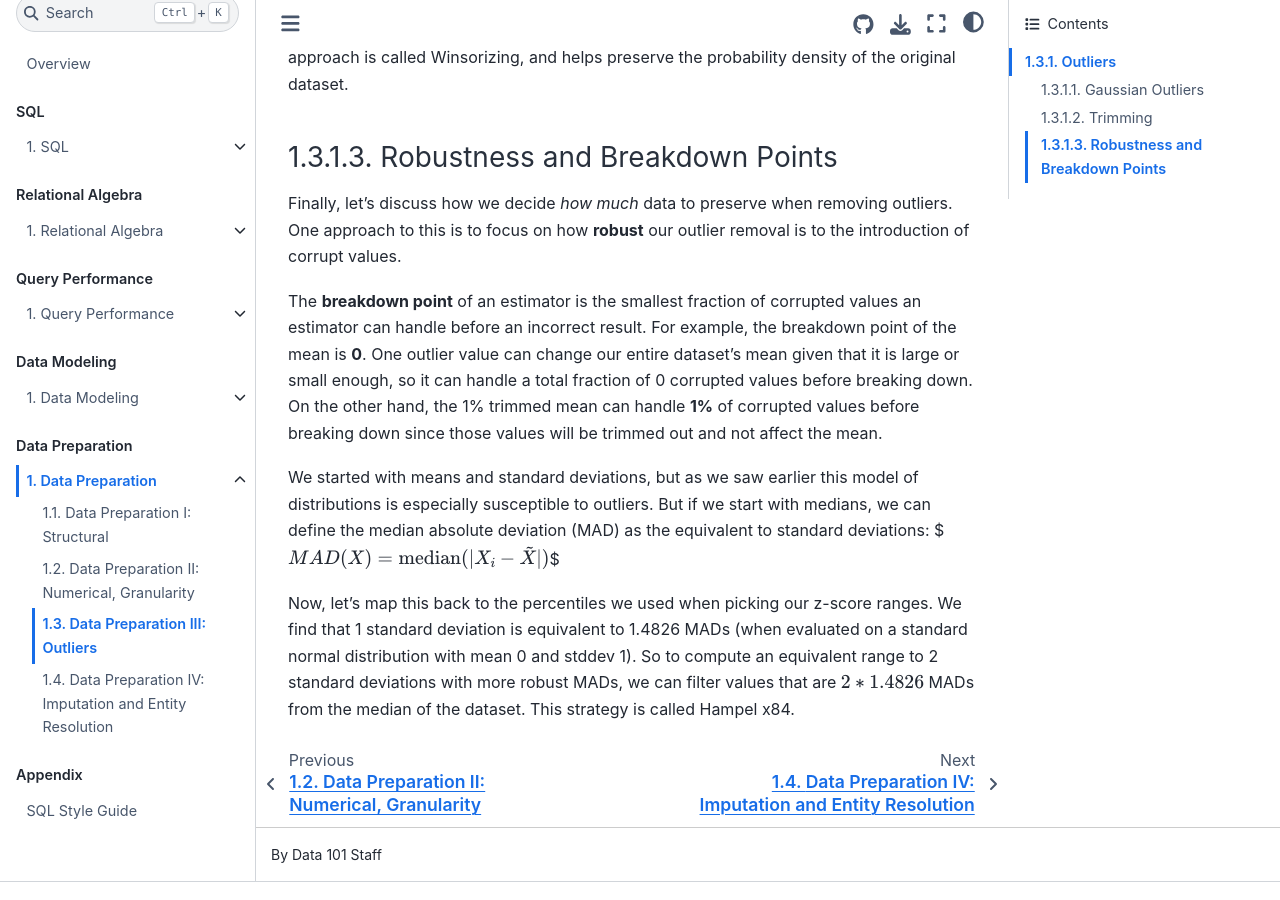
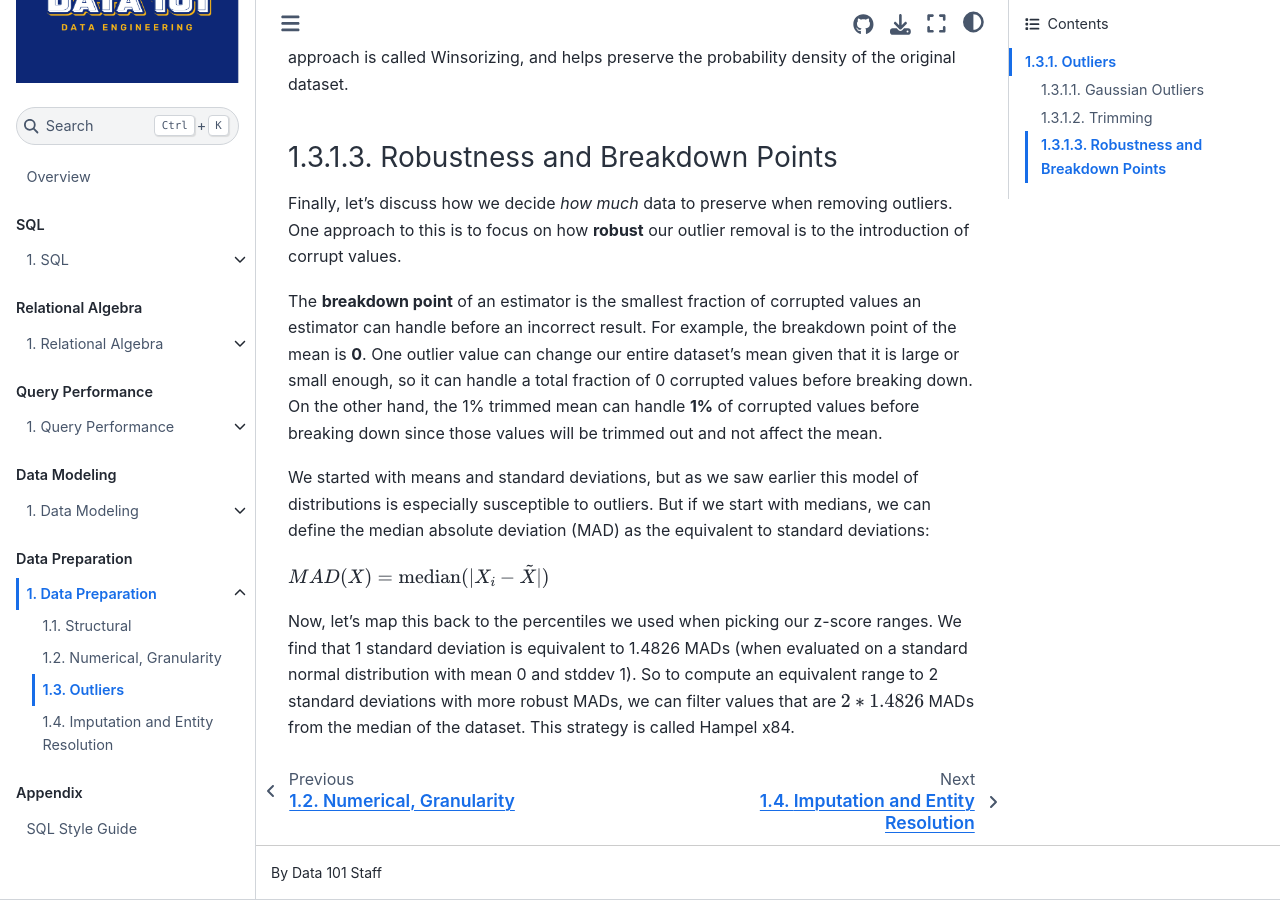
Before and after one commit to cal-data-eng/notes, a Jupyter Book: the page built from 5-data_prep/outliers.md, in a window 1280 px wide and 900 px high, scrolled down 1312 px. Built offline with Jupyter Book 1.0.4 settings and Sphinx 7.4.7 and the Sphinx Book theme 1.1.4, drawn with Linux system fonts in a browser that asks for light colours; some of the changed text lies outside the part shown.

Commit message:
fixed syntax error based on student's suggestions

```diff
--- a/5-data_prep/granularity.md
+++ b/5-data_prep/granularity.md
@@ -1,4 +1,4 @@
-# Data Preparation II: Numerical, Granularity
+# Numerical, Granularity
 
 **Last Updated:** October 6th, 2024
 
--- a/5-data_prep/outliers.md
+++ b/5-data_prep/outliers.md
@@ -1,6 +1,6 @@
-# Data Preparation III: Outliers
+# Outliers
 
-**Last Updated:** October 10th, 2024
+**Last Updated:** October 16th, 2024
 
 ## Outliers
 
@@ -32,8 +32,9 @@
 The **breakdown point** of an estimator is the smallest fraction of corrupted values an estimator can handle before an incorrect result. For example, the breakdown point of the mean is **0**. One outlier value can change our entire dataset's mean given that it is large or small enough, so it can handle a total fraction of 0 corrupted values before breaking down. On the other hand, the 1% trimmed mean can handle **1%** of corrupted values before breaking down since those values will be trimmed out and not affect the mean.
 
 We started with means and standard deviations, but as we saw earlier this model of distributions is especially susceptible to outliers. But if we start with medians, we can define the median absolute deviation (MAD) as the equivalent to standard deviations:
-$$
+
+$
 MAD(X) = \text{median}(|X_i - \tilde{X}|)
-$$
+$
 
 Now, let's map this back to the percentiles we used when picking our z-score ranges. We find that 1 standard deviation is equivalent to 1.4826 MADs (when evaluated on a standard normal distribution with mean 0 and stddev 1). So to compute an equivalent range to 2 standard deviations with more robust MADs, we can filter values that are $2 * 1.4826$ MADs from the median of the dataset. This strategy is called Hampel x84.
--- a/5-data_prep/structural.md
+++ b/5-data_prep/structural.md
@@ -1,4 +1,4 @@
-# Data Preparation I: Structural
+# Structural
 
 **Last Updated:** October 6th, 2024
 
```
Also changed, not shown: 2-relational_algebra/primitives.md (+15 -4 lines), 5-data_prep/imputation.md (+18 -16 lines).
